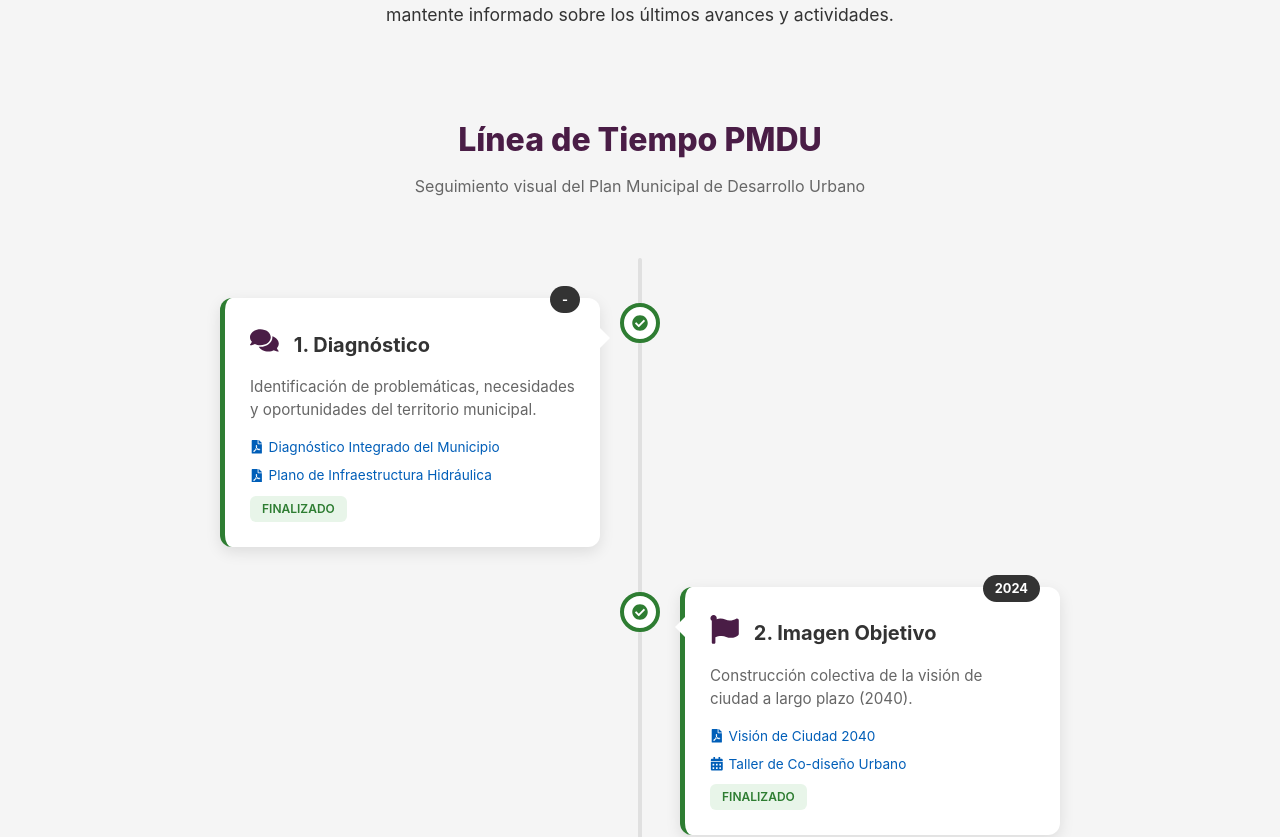
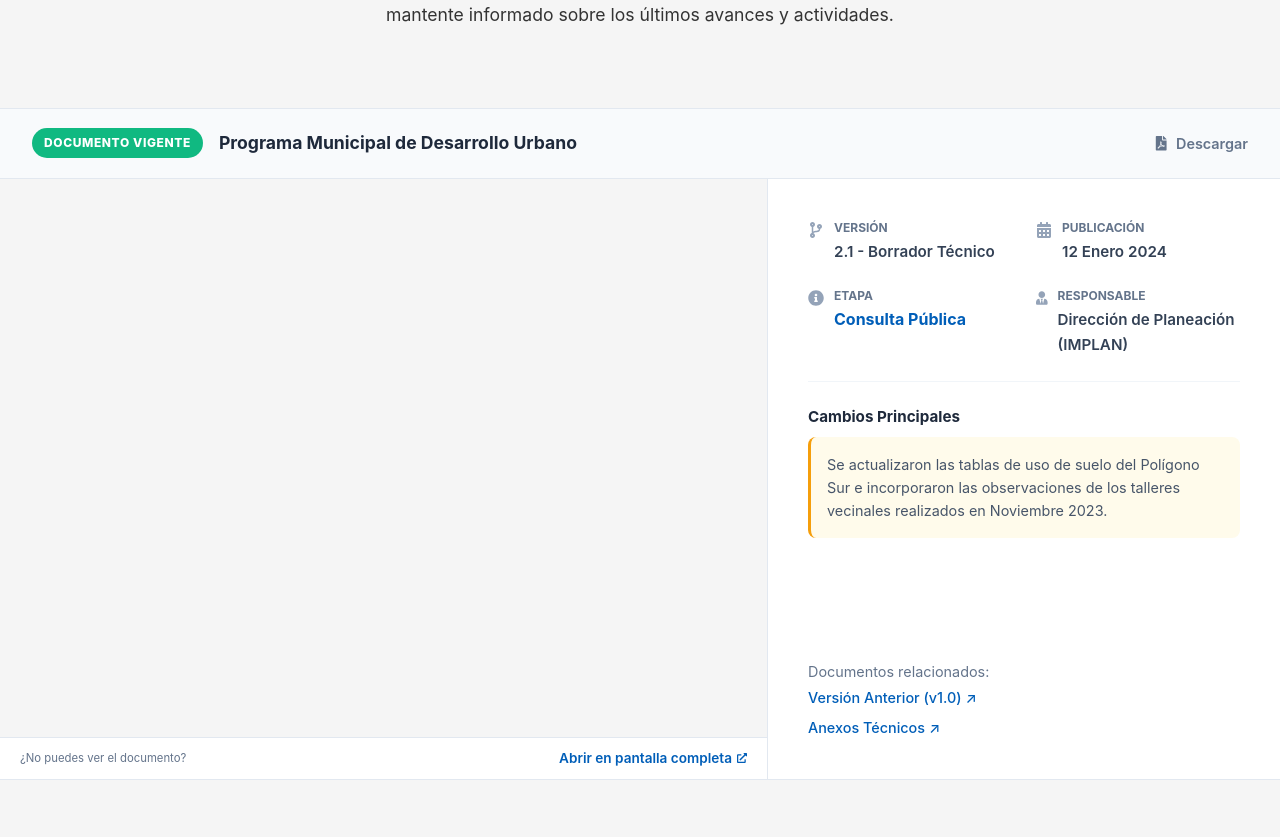
Before and after one commit to melnotte/bitacora-pmdu-cancun, a React (Vite) app: page /proceso in a window 1280 px wide. Shown: the part 247-1084 px from the top of the page. Built offline with nearby package versions, Linux system fonts and the light colour scheme.

Commit message:
Agrega contenedor del documento en la página de /Proceso con previsualización pdf, descarga y metadatos

```diff
--- a/src/components/home/WeeklyPoll.tsx
+++ b/src/components/home/WeeklyPoll.tsx
@@ -71,9 +71,6 @@ export const WeeklyPoll = () => {
       <div className={styles.header}>
         <span className={styles.tag}>Pregunta Semanal</span>
         <h3 className={styles.question}>{currentPollData.question}</h3>
-        <p style={{ color: '#64748b', marginTop: '0.5rem', fontSize: '0.9rem' }}>
-          Selecciona la opción que mejor represente tu opinión.
-        </p>
       </div>
 
       <div className={styles.optionsGrid}>
--- /dev/null
+++ b/src/components/process/CurrentVersionCard.module.css
@@ -0,0 +1,265 @@
+.card {
+  background: white;
+  border-radius: 0;
+  border-top: 1px solid #e2e8f0;
+  border-bottom: 1px solid #e2e8f0;
+  border-left: none;
+  border-right: none;
+  box-shadow: none;
+  overflow: hidden;
+  margin-bottom: 0;
+  width: 100%;
+}
+
+.header {
+  background: #f8fafc;
+  padding: 1.2rem 2rem;
+  border-bottom: 1px solid #e2e8f0;
+  display: flex;
+  justify-content: space-between;
+  align-items: center;
+}
+
+.headerLeft {
+    display: flex;
+    align-items: center;
+    gap: 1rem;
+    flex-wrap: wrap;
+}
+
+.badge {
+  background-color: #10b981;
+  color: white;
+  font-size: 0.75rem;
+  font-weight: 800;
+  padding: 6px 12px;
+  border-radius: 50px;
+  letter-spacing: 0.05em;
+}
+
+.title {
+  margin: 0;
+  color: #1e293b;
+  font-size: 1.1rem;
+  font-weight: 700;
+}
+
+.downloadIconBtn {
+    display: flex;
+    align-items: center;
+    gap: 8px;
+    color: #64748b;
+    text-decoration: none;
+    font-size: 0.9rem;
+    font-weight: 600;
+    transition: color 0.2s;
+}
+.downloadIconBtn:hover {
+    color: #005eb8;
+}
+
+/* --- GRID PRINCIPAL --- */
+.gridContainer {
+  display: grid;
+  grid-template-columns: 1fr;
+  gap: 0;
+  max-width: 1400px;
+  margin: 0 auto;
+}
+
+@media (min-width: 1024px) {
+  .gridContainer {
+    grid-template-columns: 65% 35%;
+    min-height: 700px;
+  }
+}
+
+@media (min-width: 900px) {
+  .gridContainer {
+    grid-template-columns: 60% 40%;
+    min-height: 600px;
+  }
+}
+
+/* COLUMNA PDF */
+.previewCol {
+  background-color: #e2e8f0;
+  position: relative;
+  display: flex;
+  flex-direction: column;
+  height: 500px;
+  border-bottom: 1px solid #e2e8f0;
+}
+
+@media (min-width: 1024px) {
+    .previewCol {
+        height: auto;
+        border-bottom: none;
+        border-right: 1px solid #e2e8f0;
+    }
+}
+
+@media (min-width: 900px) {
+    .previewCol {
+        height: auto;
+        border-bottom: none;
+        border-right: 1px solid #e2e8f0;
+    }
+}
+
+.pdfContainer {
+    flex: 1;
+    position: relative;
+    width: 100%;
+    height: 100%;
+    overflow: hidden;
+}
+
+.pdfFrame {
+    width: 100%;
+    height: 100%;
+    border: none;
+    display: block;
+}
+
+.mobileFallback {
+    display: none;
+}
+
+@media (max-width: 768px) {
+    .pdfFrame {
+        display: none;
+    }
+    .mobileFallback {
+        display: flex;
+        flex-direction: column;
+        align-items: center;
+        justify-content: center;
+        height: 100%;
+        background-color: #f1f5f9;
+        gap: 1rem;
+        color: #64748b;
+        font-weight: 500;
+    }
+    .mobileBtn {
+        background: #005eb8;
+        color: white;
+        padding: 10px 20px;
+        border-radius: 50px;
+        text-decoration: none;
+        font-size: 0.9rem;
+    }
+}
+
+.previewFooter {
+    background: white;
+    padding: 10px 20px;
+    font-size: 0.85rem;
+    color: #64748b;
+    border-top: 1px solid #e2e8f0;
+    display: flex;
+    justify-content: space-between;
+    align-items: center;
+}
+
+.textLink {
+    color: #005eb8;
+    text-decoration: none;
+    font-weight: 600;
+    display: flex;
+    align-items: center;
+    gap: 5px;
+}
+.textLink:hover {
+    text-decoration: underline;
+}
+
+/* COLUMNA METADATOS */
+.metaCol {
+  padding: 2.5rem;
+  display: flex;
+  flex-direction: column;
+  gap: 1.5rem;
+}
+
+.metaGrid {
+  display: grid;
+  grid-template-columns: repeat(auto-fit, minmax(140px, 1fr));
+  gap: 1.5rem;
+  padding-bottom: 1.5rem;
+  border-bottom: 1px solid #f1f5f9;
+}
+
+.metaItem {
+  display: flex;
+  align-items: flex-start;
+  gap: 10px;
+}
+
+.icon {
+  color: #94a3b8;
+  margin-top: 3px;
+}
+
+.label {
+  display: block;
+  font-size: 0.75rem;
+  color: #64748b;
+  margin-bottom: 2px;
+  text-transform: uppercase;
+  font-weight: 700;
+}
+
+.value {
+  font-weight: 600;
+  color: #334155;
+  font-size: 0.95rem;
+}
+
+.valueHighlight {
+  font-weight: 700;
+  color: #005eb8;
+}
+
+.sectionTitle {
+  font-size: 0.95rem;
+  color: #1e293b;
+  margin: 0 0 0.5rem 0;
+  font-weight: 700;
+}
+
+.changesText {
+  font-size: 0.9rem;
+  color: #475569;
+  line-height: 1.6;
+  background: #fffbeb;
+  padding: 1rem;
+  border-radius: 8px;
+  border-left: 3px solid #f59e0b;
+  margin: 0;
+}
+
+.relatedSection {
+  margin-top: auto;
+  font-size: 0.9rem;
+  padding-top: 1rem;
+}
+
+.relatedLabel {
+  color: #64748b;
+  margin-right: 10px;
+}
+
+.relatedLinks {
+  display: flex;
+  flex-direction: column;
+  gap: 8px;
+  margin-top: 5px;
+}
+
+.relatedLink {
+  color: #005eb8;
+  text-decoration: none;
+  font-weight: 500;
+}
+.relatedLink:hover { text-decoration: underline; }
--- /dev/null
+++ b/src/components/process/CurrentVersionCard.tsx
@@ -0,0 +1,124 @@
+import { FaFilePdf, FaCalendarAlt, FaCodeBranch, FaUserTie, FaInfoCircle, FaExternalLinkAlt } from 'react-icons/fa';
+import styles from './CurrentVersionCard.module.css';
+
+interface RelatedDoc {
+  title: string;
+  url: string;
+}
+
+interface CurrentVersionProps {
+  version: string;
+  date: string;
+  stage: string;
+  responsible: string;
+  summaryChanges: string;
+  downloadUrl: string;
+  relatedDocs?: RelatedDoc[];
+}
+
+export const CurrentVersionCard = ({
+  version,
+  date,
+  stage,
+  responsible,
+  summaryChanges,
+  downloadUrl,
+  relatedDocs
+}: CurrentVersionProps) => {
+  return (
+    <div className={styles.card}>
+      <div className={styles.header}>
+        <div className={styles.headerLeft}>
+           <div className={styles.badge}>DOCUMENTO VIGENTE</div>
+           <h3 className={styles.title}>Programa Municipal de Desarrollo Urbano</h3>
+        </div>
+        <a href={downloadUrl} download className={styles.downloadIconBtn} title="Descargar PDF">
+            <FaFilePdf /> Descargar
+        </a>
+      </div>
+
+      <div className={styles.gridContainer}>
+
+        {/* --- COLUMNA IZQUIERDA: PREVISUALIZACIÓN PDF --- */}
+        <div className={styles.previewCol}>
+          {/* Visor PDF para Desktop */}
+          <div className={styles.pdfContainer}>
+            <iframe
+                src={`${downloadUrl}#toolbar=0&navpanes=0&scrollbar=0&view=FitH`}
+                className={styles.pdfFrame}
+                title="Vista previa del documento"
+            />
+            <div className={styles.mobileFallback}>
+                <FaFilePdf size={40} color="#cbd5e1" />
+                <span>Toque para ver el documento</span>
+                <a href={downloadUrl} target="_blank" rel="noreferrer" className={styles.mobileBtn}>
+                    Abrir PDF
+                </a>
+            </div>
+          </div>
+
+          <div className={styles.previewFooter}>
+            <small>¿No puedes ver el documento? </small>
+            <a href={downloadUrl} target="_blank" rel="noreferrer" className={styles.textLink}>
+              Abrir en pantalla completa <FaExternalLinkAlt size={10} />
+            </a>
+          </div>
+        </div>
+
+        {/* --- COLUMNA DERECHA: METADATOS --- */}
+        <div className={styles.metaCol}>
+
+          <div className={styles.metaGrid}>
+            <div className={styles.metaItem}>
+              <FaCodeBranch className={styles.icon} />
+              <div>
+                <span className={styles.label}>Versión</span>
+                <span className={styles.value}>{version}</span>
+              </div>
+            </div>
+            <div className={styles.metaItem}>
+              <FaCalendarAlt className={styles.icon} />
+              <div>
+                <span className={styles.label}>Publicación</span>
+                <span className={styles.value}>{date}</span>
+              </div>
+            </div>
+            <div className={styles.metaItem}>
+              <FaInfoCircle className={styles.icon} />
+              <div>
+                <span className={styles.label}>Etapa</span>
+                <span className={styles.valueHighlight}>{stage}</span>
+              </div>
+            </div>
+            <div className={styles.metaItem}>
+              <FaUserTie className={styles.icon} />
+              <div>
+                <span className={styles.label}>Responsable</span>
+                <span className={styles.value}>{responsible}</span>
+              </div>
+            </div>
+          </div>
+
+          <div className={styles.changesSection}>
+            <h4 className={styles.sectionTitle}>Cambios Principales</h4>
+            <p className={styles.changesText}>{summaryChanges}</p>
+          </div>
+
+          {relatedDocs && relatedDocs.length > 0 && (
+            <div className={styles.relatedSection}>
+              <span className={styles.relatedLabel}>Documentos relacionados:</span>
+              <div className={styles.relatedLinks}>
+                {relatedDocs.map((doc, idx) => (
+                  <a key={idx} href={doc.url} className={styles.relatedLink}>
+                    {doc.title} ↗
+                  </a>
+                ))}
+              </div>
+            </div>
+          )}
+
+        </div>
+      </div>
+    </div>
+  );
+};
--- a/src/pages/Process.tsx
+++ b/src/pages/Process.tsx
@@ -1,30 +1,53 @@
 import Timeline from '../components/process/Timeline';
 import NewsFeed from '../components/process/NewsFeed';
 import PageHeader from '../components/layout/PageHeader';
+import { CurrentVersionCard } from '../components/process/CurrentVersionCard';
 
+const currentDocData = {
+  version: "2.1 - Borrador Técnico",
+  date: "12 Enero 2024",
+  stage: "Consulta Pública",
+  responsible: "Dirección de Planeación (IMPLAN)",
+  summaryChanges: "Se actualizaron las tablas de uso de suelo del Polígono Sur e incorporaron las observaciones de los talleres vecinales realizados en Noviembre 2023.",
+  downloadUrl: "/documentos/pmdu-borrador-v2.1.pdf",
+  relatedDocs: [
+    { title: "Versión Anterior (v1.0)", url: "/documentos" },
+    { title: "Anexos Técnicos", url: "/documentos" }
+  ]
+};
 
 const ProcessPage = () => {
   return (
-    <div style={{ maxWidth: '1000px', margin: '0 auto', padding: '0 20px 40px 20px' }}>
+    <div style={{ paddingBottom: '40px' }}>
 
+      {/* HEADER */}
+      <div style={{ maxWidth: '1000px', margin: '0 auto', padding: '0 20px' }}>
         <PageHeader
           title="Proceso de Elaboración"
           description="Conoce las etapas del Programa Municipal de Desarrollo Urbano de Cancún
             y mantente informado sobre los últimos avances y actividades."
         />
+      </div>
 
-      {/* Sección 1: Línea de Tiempo */}
-      <section>
+      {/* SECCIÓN DOCUMENTO */}
+      <div style={{ width: '100%', marginBottom: '4rem', marginTop: '2rem' }}>
+          <CurrentVersionCard {...currentDocData} />
+      </div>
+
+      {/* SECCIÓN LÍNEA DE TIEMPO */}
+      <div style={{ maxWidth: '1000px', margin: '0 auto', padding: '0 20px' }}>
+
+        <section style={{ marginBottom: '5rem' }}>
           <Timeline />
         </section>
 
-      <hr style={{ margin: '50px 0', border: '0', borderTop: '1px solid #eee' }} />
-
-      {/* Sección 2: Bitácora Actualizaciones*/}
-      <section>
+        <section style={{ marginBottom: '5rem' }}>
+          <h2 style={{ fontSize: '2rem', marginBottom: '2rem', textAlign: 'center', color: '#1e293b' }}>
+            Bitácora de Actividades
+          </h2>
           <NewsFeed />
         </section>
-
+      </div>
     </div>
   );
 };
```
Also changed, not shown: 1 other file (tests, documents, lock files or other folders). Lines whose indentation alone changed are shown as unchanged.
